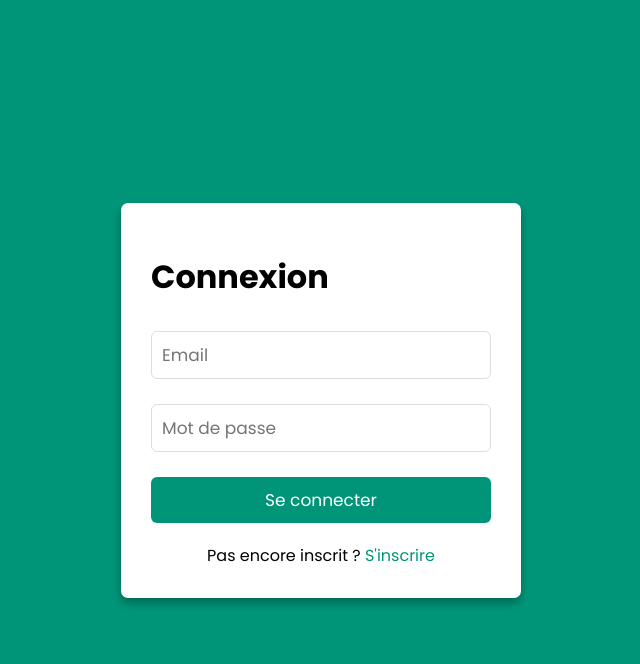
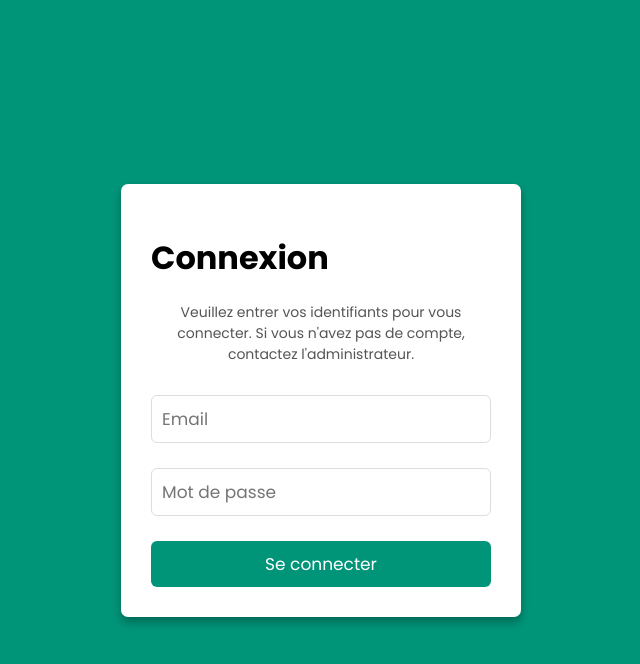
Before and after one commit to fritih-maya/new_stage, a Django app: page /connexion/ in a window 1280 px wide. Shown: the top 664 px of the page, without its empty margins (319-959 px from the left). Run offline with Django 3.2, Linux system fonts and the light colour scheme.

Commit message:
page_admin+page_connexion

```diff
--- a/safex/auth_app/templates/connexion.html
+++ b/safex/auth_app/templates/connexion.html
@@ -3,7 +3,7 @@
 <head>
     <meta charset="UTF-8">
     <meta name="viewport" content="width=device-width, initial-scale=1.0">
-    <title>Document</title>
+    <title>Connexion</title>
 </head>
 <body>
     <div class="container">
@@ -16,14 +16,13 @@
                 {% endfor %}
             </div>
             {% endif %}
+            <p class="info">Veuillez entrer vos identifiants pour vous connecter. Si vous n'avez pas de compte, contactez l'administrateur.</p>
             <form method="POST">
                 {% csrf_token %}
                 <input type="email" name="email" placeholder="Email" required>
                 <input type="password" name="password" placeholder="Mot de passe" required>
                 <button type="submit">Se connecter</button>
             </form>
-
-            <p class="link">Pas encore inscrit ? <a href="{% url 'inscription' %}">S'inscrire</a></p>
         </div>
     </div>
 
@@ -107,6 +106,12 @@
             font-size: 14px;
             text-align: center;
         }
+        .info {
+            margin-bottom: 20px;
+            color: #555;
+            font-size: 14px;
+            text-align: center;
+        }
     </style>
 </body>
 </html>
--- a/safex/auth_app/views.py
+++ b/safex/auth_app/views.py
@@ -1,23 +1,8 @@
 from django.shortcuts import render, redirect
-from django.contrib.auth.forms import UserCreationForm
-from .form import CustomUserCreationForm
 from django.contrib.auth import login, authenticate, logout
 from django.contrib import messages
 from django.contrib.auth.decorators import login_required
 from django.contrib.auth import get_user_model
-
-
-# Create your views here.
-def inscription(request):
-    if request.method == 'POST':
-        form = CustomUserCreationForm(request.POST)
-        if form.is_valid():
-            user = form.save()  # Enregistrement du nouvel utilisateur
-            login(request, user)  # Connexion automatique de l'utilisateur après l'inscription
-            return redirect('acceuil')  # Redirection vers la page d'accueil
-    else:
-        form = CustomUserCreationForm()
-    return render(request, 'inscription.html', {'form': form})
 
 User = get_user_model()
 
@@ -33,8 +18,8 @@ def connexion(request):
             messages.error(request, "Utilisateur non trouvé.")
             return render(request, 'connexion.html')
 
-        # Authentifier l'utilisateur
-        user = authenticate(request, username=user.name_user, password=password)
+        # Authentifier l'utilisateur avec l'email en tant qu'identifiant
+        user = authenticate(request, username=email, password=password)
         if user is not None:
             login(request, user)
             return redirect('acceuil')  # Redirige vers la page d'accueil
@@ -43,6 +28,7 @@ def connexion(request):
 
     return render(request, 'connexion.html')
 
+
 @login_required
 def acceuil(request):
     return render(request, 'acceuil.html')
--- a/safex/safex/urls.py
+++ b/safex/safex/urls.py
@@ -1,13 +1,19 @@
 from django.contrib import admin
 from django.urls import path
+from django.urls import include, re_path
+from django.shortcuts import redirect
 from auth_app import views
 from auth_app.admin import safex
 
 urlpatterns = [
+    # Page d'administration personnalisée
     path('admin/', safex.urls),
-    path('', views.inscription, name='inscription'),
+
+    # Routes utilisateur
     path('connexion/', views.connexion, name='connexion'),
     path('acceuil/', views.acceuil, name='acceuil'),
-    path('deconnexion/',views.deconnexion, name='deconnexion'),
+    path('deconnexion/', views.deconnexion, name='deconnexion'),
 
+    # Redirection de l'URL racine vers la page de connexion
+    path('', lambda request: redirect('connexion')),
 ]
```
Also changed, not shown: safex/auth_app/form.py (deleted, +0 -15 lines).
